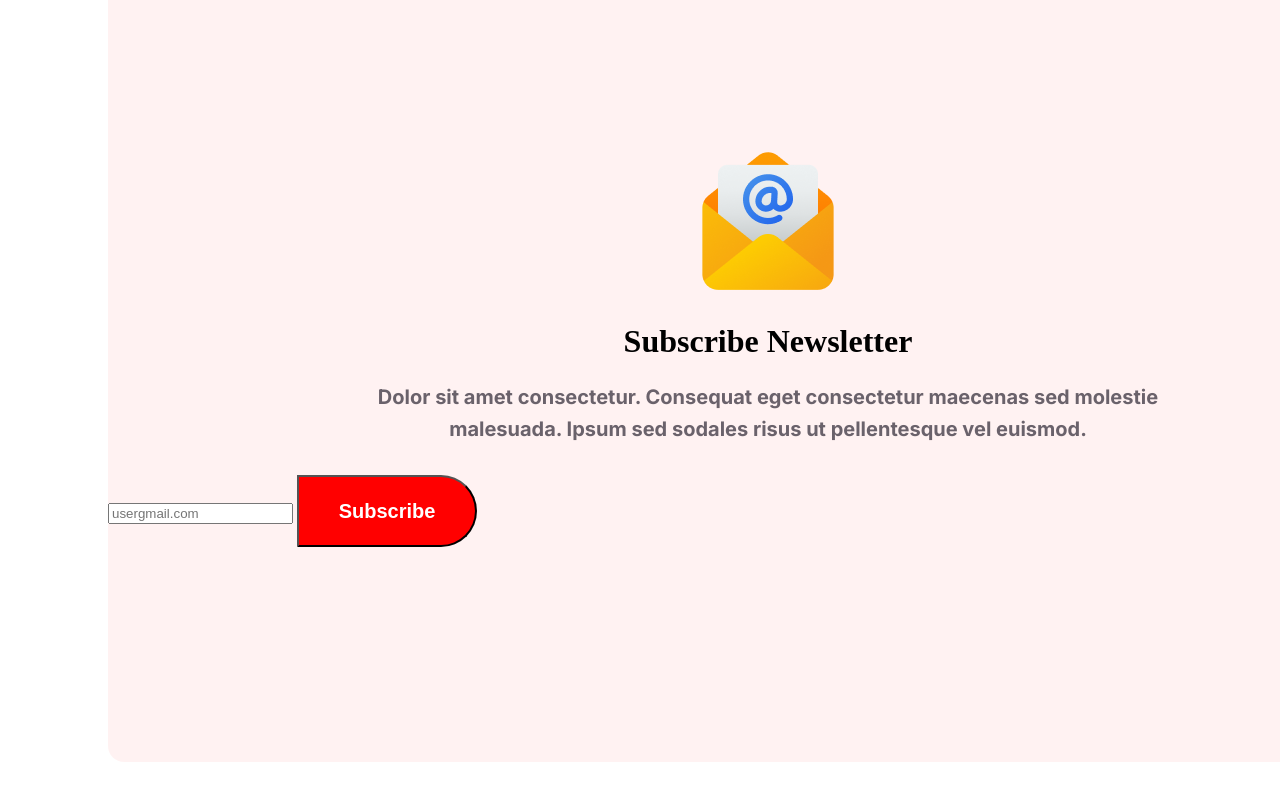
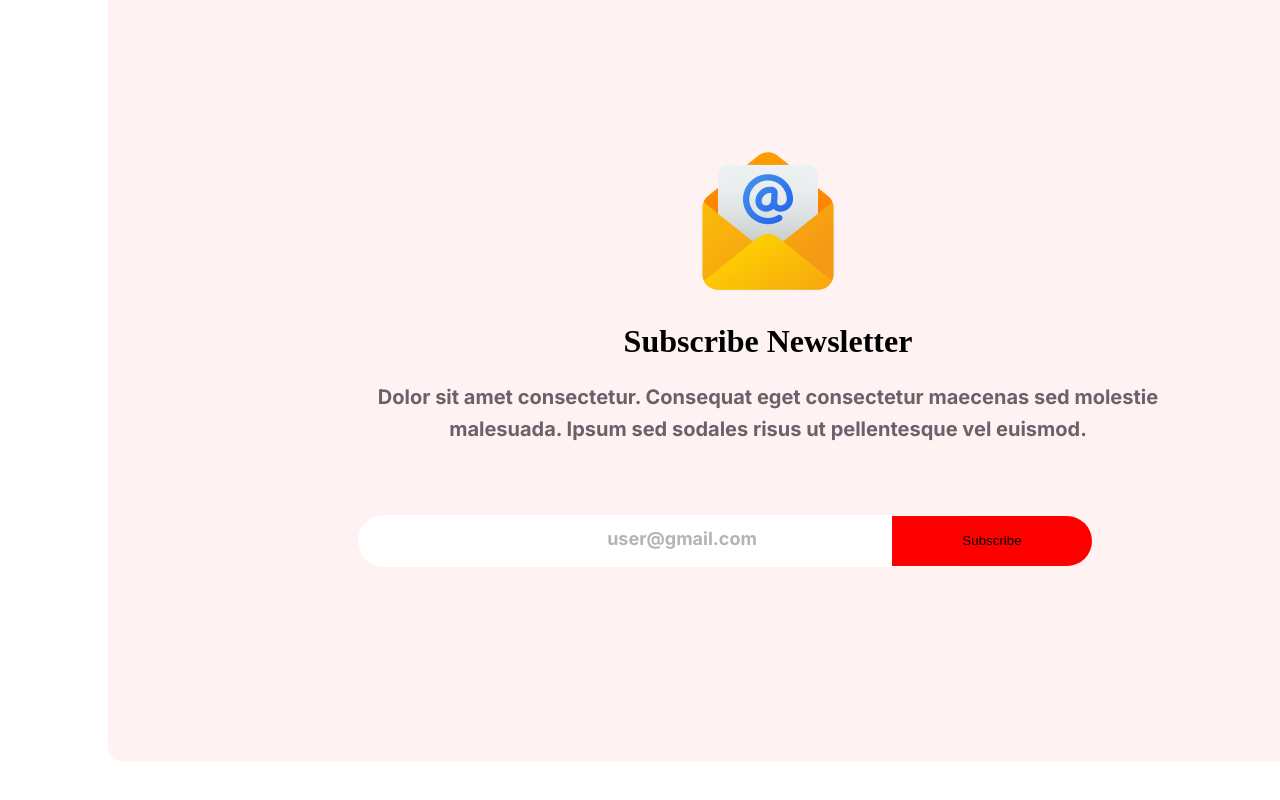
Before and after one commit to rayhanbeg/new-year, a plain HTML site: page index.html in a window 1280 px wide. Shown: the part 7177-7977 px from the top of the page. Drawn offline with nearby package versions, Linux system fonts and the light colour scheme.

Commit message:
subscribe container fixed

```diff
--- a/index.html
+++ b/index.html
@@ -110,12 +110,12 @@
         <div class="subscribe-img">
         <img src="Group 61.png" alt="" class="subscribe-newsletter">
          </div>
+         <div class="subscribe-info">
             <h1 class="subscribe-title">Subscribe Newsletter</h1>
             <p class="subscribe-discription">Dolor sit amet consectetur. Consequat eget consectetur maecenas sed molestie malesuada. Ipsum sed sodales risus ut pellentesque vel euismod. </p>
-            <div class="subscribe-button">
-            <input type="text" name="gmail" placeholder="usergmail.com" class="gmail">
-            <button class="subscribe">Subscribe</button>
-             </div>
+            <input type="text" placeholder="user@gmail.com">
+            <button id="subscribe">Subscribe</button>
+            </div>
 </div>
 </body>
 </html>
--- a/style.css
+++ b/style.css
@@ -374,6 +374,8 @@ width: 1320px;
 height: 616px;
 margin-left: 100px;
     }
+    .subscribe-info{
+  }
     .subscribe-title{
         text-align:center ;
     }
@@ -400,20 +402,37 @@ margin-left: 100px;
     .subscribe-newsletter{
 
     }
-    .gmail{
-       /* width: 500px;
-       height: 70px;
-       margin-left: 336px; */
-    }
-    .subscribe{
-        border-radius: 0px 50px 50px 0px;
-        background: #F00;
-        color: #FFF;
-        text-align: center;
-        /* font-family: Inter; */
-        font-size: 20px;
-        font-weight: 600;
-        width: 180px;
-        height: 72px;
-        margin-top: 10px;
-    }
+#subscribe{
+    width: 200px;
+  height: 50px;
+  border-top-right-radius: 50px;
+  border-bottom-right-radius: 50px;
+
+  background: #f00;
+  margin-left: -100px;
+  border: none;
+
+}
+input{
+    width: 608px;
+    height: 50px;
+    border: none;
+    margin-top: 50px;
+    margin-left: 250px;
+    padding-left: 20px;
+    color: rgba(7, 2, 17, 0.3);
+    font-family: Inter;
+    font-size: 11px;
+    font-weight: 400;
+    border-radius: 50px;
+    background: #fff;
+}
+::placeholder{
+    color: rgba(7, 2, 17, 0.30);
+text-align: center;
+font-family: Inter;
+font-size: 18px;
+font-style: normal;
+font-weight: 400;
+line-height: normal;
+}
```
